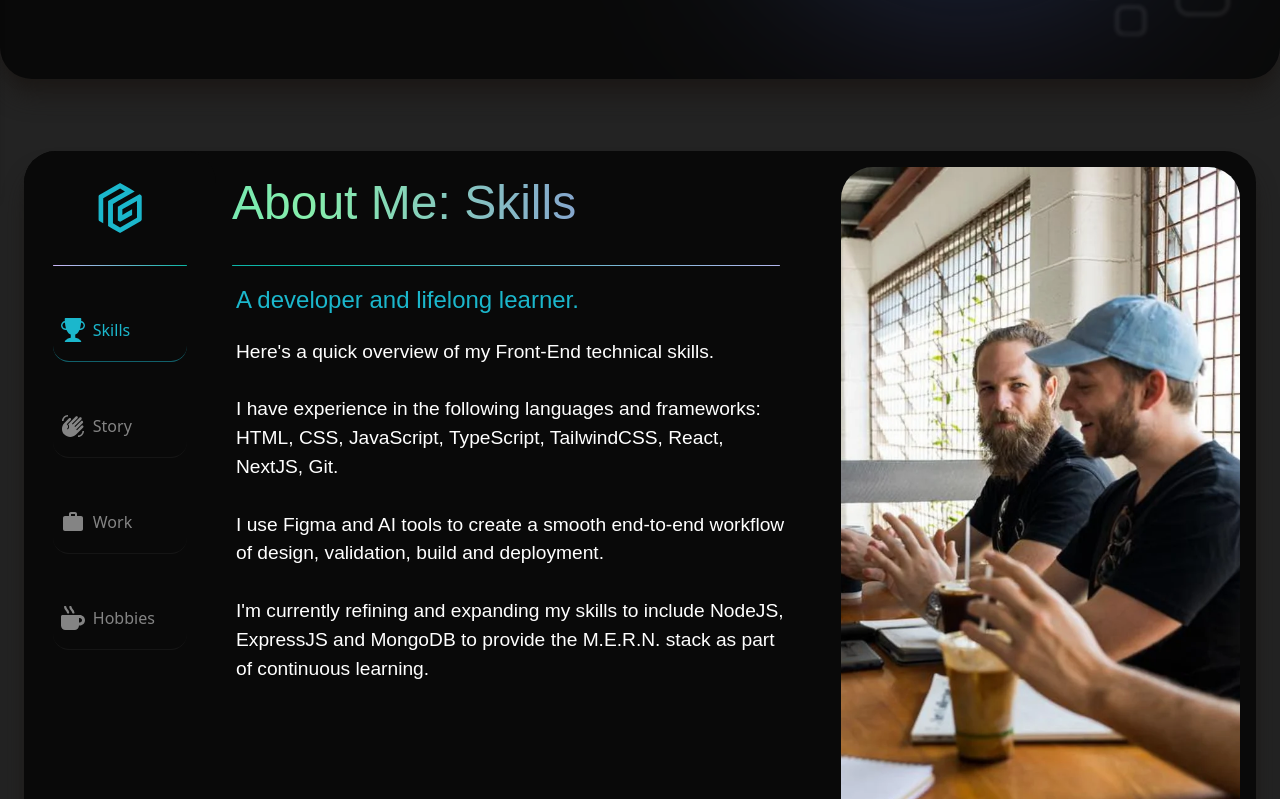
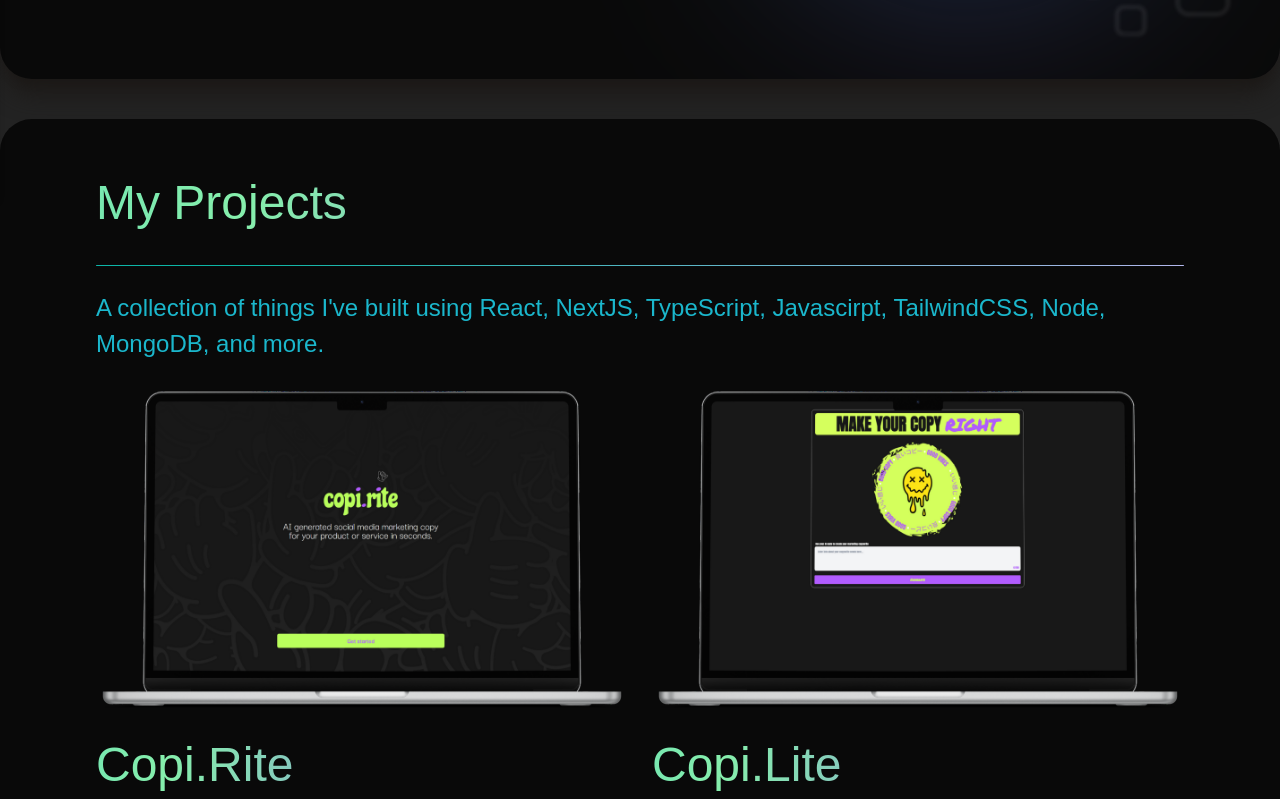
Before and after one commit to TomGegs/MyPortfolio, a React (Create React App) app: page / in a window 1280 px wide. Shown: the part 601-1400 px from the top of the page. Built offline with nearby package versions, Linux system fonts and the light colour scheme; a web font is replaced by a local one.

Commit message:
Updated order of page

```diff
--- a/src/data/aboutCopy.js
+++ b/src/data/aboutCopy.js
@@ -2,7 +2,7 @@ const aboutCopy = [
     {
         category: "Skills",
         title: "A developer and lifelong learner.",
-        copy: "Here's a quick overview of my Front-End technical skills.\n\n I have experience in the following languages and frameworks: \nHTML, CSS, JavaScript, TypeScript, TailwindCSS, React, NextJS, Git.\n\n I use Figma and AI tools to create a smooth end-to-end workflow of design, validation, build and deployment.\n\nI'm currently refining and expanding my skills to include NodeJS, ExpressJS and MongoDB to provide the M.E.R.N. stack as part of continuous learning.",
+        copy: "I have experience in the following languages and frameworks: \n\nHTML, CSS, JavaScript, TypeScript, TailwindCSS, React, NextJS, Git.\n\n I use Figma and AI tools to create a smooth end-to-end workflow of design, validation, build and deployment.\n\nI'm currently refining and expanding my skills to include NodeJS, ExpressJS and MongoDB to provide the M.E.R.N. stack as part of continuous learning.",
     },
     {
         category: "Work",
--- a/src/pages/Index.js
+++ b/src/pages/Index.js
@@ -7,13 +7,15 @@ import Contact from "./contact/Contact";
 
 const Index = () => {
     return (
-    <div className="bg-bgPrimary">
+        <>
             <NavBar />
-      <Hero/>
+            <div className="flex flex-col gap-y-10 bg-bgPrimary">
+                <Hero />
+                <Projects />
                 <About />
-      <Projects />
                 <Contact />
             </div>
+        </>
     );
 };
 
--- a/src/pages/about/AboutPanel.jsx
+++ b/src/pages/about/AboutPanel.jsx
@@ -60,7 +60,7 @@ const AboutPanel = () => {
     const copyHeader =
         "text-[1rem] min-h-[48px] lg:text-[1.5rem] 2xl:text-[2rem] font-medium font-encode text-primary";
     const copyBody =
-        "text-[0.85rem] overflow-clip mt-2 text-white min-h-[370px] lg:h-full font-light lg:justify-between flex flex-col font-encode md:text-[1.2rem] 2xl:text-[1.4rem]";
+        "text-[0.85rem] overflow-clip mt-2 text-white min-h-[350px] lg:h-full font-light lg:justify-between flex flex-col font-encode md:text-[1.2rem] 2xl:text-[1.4rem]";
 
     const skillsCopy = (
         <>
@@ -120,9 +120,9 @@ const AboutPanel = () => {
 
     return (
         // Section Container
-        <div className="relative h-fit my-12 flex w-full lg:py-6">
+        <div className="relative h-fit flex w-full ">
             {/* About tile container */}
-            <div className="mx-3 flex min-h-[95vh] w-full flex-col rounded-[2rem] bg-bgSecondary p-4 shadow-xl shadow-stone-900 lg:mx-6 lg:min-h-[700px] lg:flex-row lg:p-0">
+            <div className="flex min-h-[95vh] w-full flex-col rounded-[2rem] bg-bgSecondary p-4 shadow-xl shadow-stone-900 lg:min-h-[700px] lg:flex-row lg:p-0">
                 <div className="flex flex-col lg:flex-row">
                 <MenuSidebar
                     onToggle={handleCopyToggle}
--- a/src/pages/contact/Contact.jsx
+++ b/src/pages/contact/Contact.jsx
@@ -7,7 +7,7 @@ const Contact = () => {
     return (
         //wrapper
         <footer
-            className="grid-row-3 align-left grid  px-10 pb-4 pt-12  text-[#FFFDFA] lg:px-48"
+            className="grid-row-3 align-left grid pb-4 text-[#FFFDFA] lg:px-48"
             id="contact">
             {/* Img Wrapper */}
             <div className="relative w-full lg:max-h-[80vh]">
--- a/src/pages/hero/Hero.jsx
+++ b/src/pages/hero/Hero.jsx
@@ -17,7 +17,7 @@ const Hero = () => {
                 {/* Title and sub-title */}
                 <div className="relative flex w-full flex-shrink flex-col px-4 text-center lg:px-0 lg:text-left">
                     <h1 className="block animate-gradient bg-gradient-to-r from-primary via-green-300 to-[#8553F4] bg-clip-text font-encode text-[2rem] font-semibold leading-tight text-transparent md:text-[2.5rem] lg:text-[3rem] 2xl:text-[5rem]">
-                        Front-end developer <br />
+                        Frontend React Developer <br />
                         <span className="font-thin">
                             building user-centric solutions
                         </span>
--- a/src/pages/projects/Projects.jsx
+++ b/src/pages/projects/Projects.jsx
@@ -7,7 +7,7 @@ const Projects = () => {
     return (
         <div
             id="projects"
-            className="flex h-full w-full flex-col rounded-[2rem] bg-bgSecondary px-10 pb-6 pt-4 font-encode text-[#FFFDFA] lg:px-48 lg:py-12">
+            className="flex h-full w-full flex-col rounded-[2rem] bg-bgSecondary px-10 pb-6 pt-4 font-encode text-[#FFFDFA] lg:px-24 lg:py-12">
             {/* Header and divider */}
             <Header title={"My Projects"} width={`100%`} />
             <h3 className="pt-2.5 font-encode text-[1rem] font-medium text-primary lg:pt-6 xl:text-[1.5rem]">
@@ -16,7 +16,7 @@ const Projects = () => {
             </h3>
 
             {/* All Project container */}
-            <div className=" flex h-full w-full grid-flow-row-dense flex-col gap-6 px-4 md:grid md:grid-cols-2">
+            <div className=" flex h-full w-full grid-flow-row-dense flex-col gap-6 md:grid md:grid-cols-2">
                 {/* Project 1 */}
 
                 <MyProjects
@@ -35,7 +35,7 @@ const Projects = () => {
                 />
                 {/* Project 2 */}
                 <MyProjects
-                    title={"Copi.Rite MvP"}
+                    title={"Copi.Lite"}
                     summary={""}
                     description={
                         "First iteration of Copi.Rite. Targeted the minimum viable function of the application's purpose of simplifying the process of generating digital marketing copy with AI."
@@ -116,7 +116,7 @@ const Projects = () => {
                     }
                     techUsed={"HTML, CSS"}
                     projectImage={images.ProjectFinanceWebsite}
-                    button1Url={"beanboard.netlify.app"}
+                    button1Url={"https://beanboard.netlify.app"}
                     button2Url={"https://github.com/TomGegs/TomGegs.github.io"}
                     reverse={"false"}
                 />
```
Lines whose indentation alone changed are shown as unchanged.
